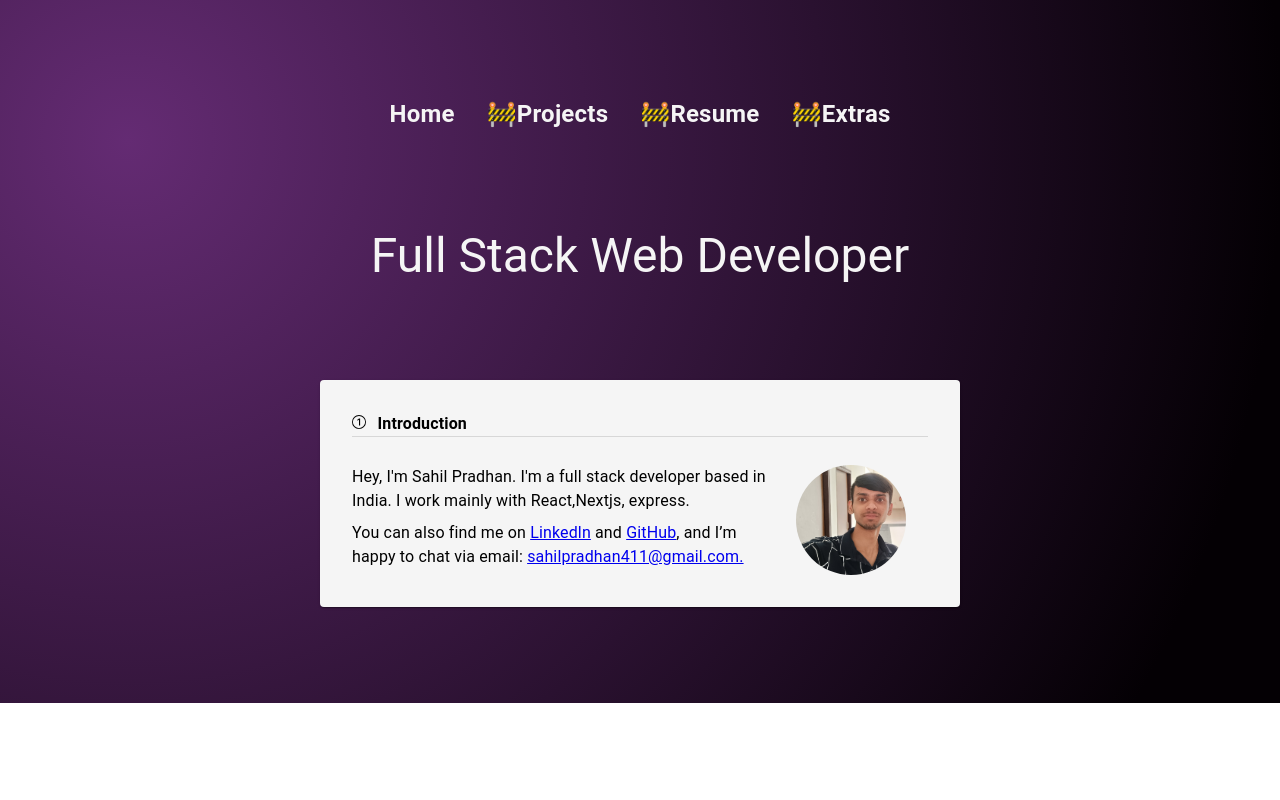
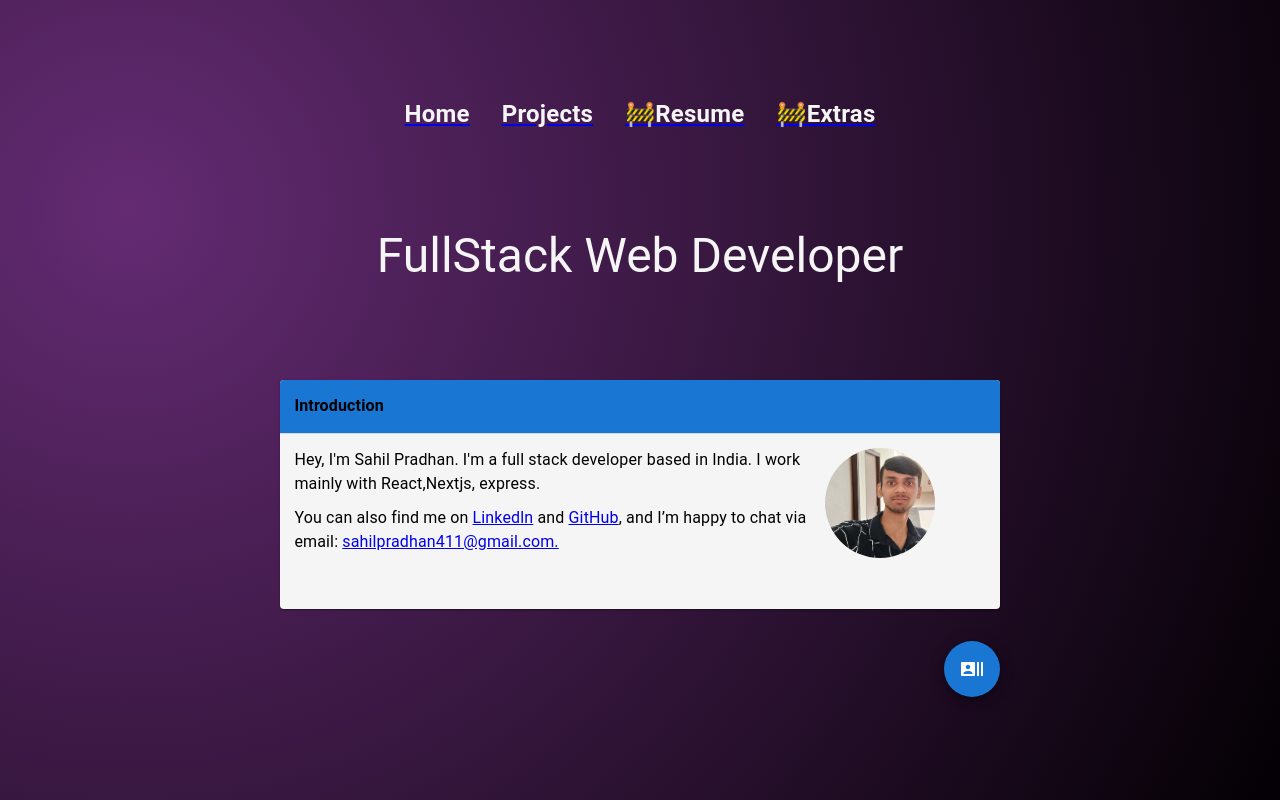
Before and after one commit to s2ahil/react-portfolio, a React (Vite) app: page / in a window 1280 px wide. Shown: the top 800 px of the page. Built offline with nearby package versions, Linux system fonts and the light colour scheme.

Commit message:
added projects section

```diff
--- a/package.json
+++ b/package.json
@@ -12,6 +12,7 @@
   "dependencies": {
     "@emotion/react": "^11.11.1",
     "@emotion/styled": "^11.11.0",
+    "@mui/icons-material": "^5.15.5",
     "@mui/material": "^5.14.7",
     "react": "^18.2.0",
     "react-dom": "^18.2.0",
--- a/src/App.jsx
+++ b/src/App.jsx
@@ -1,5 +1,8 @@
 
 import Body from "./body"
+import { BrowserRouter as Router, Route, Routes } from "react-router-dom";
+import { Projects,Extras } from "./components/index.js";
+
 
 
 function App() {
@@ -7,9 +10,14 @@ function App() {
 
   return (
     <>
+      <Router>
+        <Routes >
+        <Route path="/" element={<Body />} />
+        <Route path="/projects" element={<Projects />} />
+        <Route path="/extras" element={<Extras />} />
+        </Routes>
 
-     <Body />
-
+      </Router>
     </>
   )
 }
--- a/src/body.jsx
+++ b/src/body.jsx
@@ -1,6 +1,6 @@
 import Card from '@mui/material/Card';
 import Tooltip from '@mui/material/Tooltip';
-import { Button, Box, Avatar, Grid, Switch } from '@mui/material';
+import { Box, Avatar, Grid } from '@mui/material';
 import { Typography } from '@mui/material';
 import { Divider } from '@mui/material';
 import Profile from "../src/images/profile.jpg";
@@ -8,12 +8,26 @@ import "./body.css"
 import { Link } from 'react-router-dom';
 import { Navbar } from './components';
 
+import SpeedDial from '@mui/material/SpeedDial';
+import { useState } from 'react';
+import SpeedDialAction from '@mui/material/SpeedDialAction';
+import LinkedInIcon from '@mui/icons-material/LinkedIn';
+import GitHubIcon from '@mui/icons-material/GitHub';
+import RecentActorsIcon from '@mui/icons-material/RecentActors';
+import EmailIcon from '@mui/icons-material/Email';
+
+const actions = [
+    { icon: <LinkedInIcon ></LinkedInIcon>, name: 'linkedln', href: "https://www.linkedin.com/in/sahil-pradhan-46a0a31b7/" },
+    { icon: <GitHubIcon></GitHubIcon>, name: 'Github', href: "https://github.com/s2ahil" },
+    { icon: <EmailIcon></EmailIcon>, name: "Email", href: "mailto:sahilpradhan411@gmail.com" }
+
+];
+
+export default function body() {
+    const [direction, setDirection] = useState('up')
 
 
 
-
-
-export default function body() {
 
     return (
 
@@ -22,36 +36,36 @@ export default function body() {
 
             <div style={{
 
-                // backgroundColor: " #0093E9",
-                // backgroundImage: "linear-gradient(160deg, #0093E9 0%, #80D0C7 100%)",
-
                 backgroundImage: "radial-gradient( circle farthest-corner at 10% 20%,  rgba(100,43,115,1) 0%, rgba(4,0,4,1) 90% )",
                 height: "100%",
                 width: "100%",
-                paddingBottom: "6rem"
-                // backgroundColor: "green",
+                paddingBottom: "6rem",
+
 
 
             }} >
+                <Navbar></Navbar>
+
+                <div className='flex_center ' style={{ margin: "0 0 6rem", width: "100%", color: "whitesmoke" }}>
+                    <Typography variant="h3" style={{ textAlign: "center" }}>FullStack Web Developer </Typography>
+                </div>
 
 
 
-                <Navbar></Navbar>
-
-                <div className='flex_center ' style={{ margin: "0 0 6rem", width: "100%", color: "whitesmoke" }}>
-                    <Typography variant="h3" style={{ textAlign: "center" }}>Full Stack Web Developer </Typography>
-                </div>
-
+                <div style={{ display: "flex" }} className='flex_center'>
+                    <div className='flex_center' >
                         <Box
 
 
                             sx={{
                                 display: "flex",
+
                                 flexDirection: "column",
-                        margin: "0 25%  0",
+
                                 '@media (max-width:960px)': {
                                     margin: "1rem"
-                        }
+                                },
+                                maxWidth: "45rem"
 
 
                             }}
@@ -59,27 +73,22 @@ export default function body() {
 
                         >
 
-                    <Box
-                        className="flex_center">
-                    </Box>
+
                             <div>
-                        <Card sx={{ padding: "5%", backgroundColor: "whitesmoke" ,color:"black"}}>
+                                <Card sx={{ padding: "0 0 5%", backgroundColor: "whitesmoke", color: "black" }}>
 
 
-                            <Box sx={{ display: "flex" }}>
-                                <Typography sx={{ marginRight: "2%" }}>
+                                    <Box sx={{ display: "flex", padding: "2%", backgroundColor: "#1976D2" }}>
 
-                                    <Typography display="inline"> <svg style={{ fontWeight: "" }} xmlns="http://www.w3.org/2000/svg" width="14" height="14" fill="currentColor" className="bi bi-1-circle" viewBox="0 0 16 16" >
-                                        <path d="M1 8a7 7 0 1 0 14 0A7 7 0 0 0 1 8Zm15 0A8 8 0 1 1 0 8a8 8 0 0 1 16 0ZM9.283 4.002V12H7.971V5.338h-.065L6.072 6.656V5.385l1.899-1.383h1.312Z" />
 
-                                    </svg></Typography>
-                                </Typography>
+
 
                                         <Typography sx={{ fontWeight: 'bold' }}>Introduction</Typography>
 
+
                                     </Box>
                                     <Divider />
-                            <Grid container spacing={2} sx={{ marginTop: "2%" }}>
+                                    <Grid container spacing={2} sx={{ padding: "2%" }}>
                                         <Grid item xs={12} lg={9} order={{ xs: 2, lg: 1 }}>
                                             <Typography  >    Hey, I'm Sahil Pradhan. I'm a full stack developer  based in India. I work mainly with React,Nextjs, express.
 
@@ -88,24 +97,45 @@ export default function body() {
                                         </Grid>
                                         <Grid item xs={0} lg={3} order={{ xs: 1, lg: 2 }}>
                                             <Box sx={{ display: "flex", alignItems: "center" }}>
-                                        <Avatar aria-label="recipe" sx={{ width: 110, height: 110 }} src={Profile}>
+                                                <Avatar aria-label="profile" sx={{ width: 110, height: 110 }} src={Profile}>
 
                                                 </Avatar>
                                             </Box>
                                         </Grid>
                                     </Grid>
                                 </Card>
-                        <div style={{
-                            display: "flex",
-                            justifyContent: "center"
-                        }}>
-                            {/* <Box style={HcircleStyle} >
-                                </Box> */}
-                        </div>
+
+                                <Box sx={{ marginTop: "2rem", height: 320 }} >
+                                    <SpeedDial
+                                        ariaLabel="SpeedDial basic example"
+                                        sx={{}}
+                                        icon={<RecentActorsIcon />}
+                                        direction='left'
+                                    >
+                                        {actions.map((action) => (
+
+                                            <SpeedDialAction
+                                                href={action.href}
+                                                key={action.name}
+                                                icon={action.icon}
+                                                tooltipTitle={action.name}
+
+                                            />
+
+                                        ))}
+                                    </SpeedDial>
+                                </Box>
+
+
 
                             </div>
                         </Box>
 
+                    </div>
+
+
+
+                </div>
 
             </div>
 
--- /dev/null
+++ b/src/components/Projects.jsx
@@ -0,0 +1,54 @@
+import React from 'react'
+import { ImageCard } from '../reusableComponents/index.js'
+
+import { Link } from 'react-router-dom'
+
+
+
+const CardContent = [
+  { Image: "https://github.com/s2ahil/PriceWise-nextJs-/assets/101473078/c89d1cf1-9fa2-48c6-90f7-29b430c579e5", Name: "Price wise", LiveLink: "https://price-wise-next-js-delta.vercel.app/", Desc: "website aim to compare prizes of amazon product. tech stack - next js 14", Repo: "https://github.com/s2ahil/PriceWise-nextJs-/tree/main" },
+  { Image: "https://github.com/s2ahil/promptShare/assets/101473078/65778eae-3845-4e08-b5f0-ccc756bff7c3", Name: "share prompts", LiveLink: "https://prompt-share-1tuo.vercel.app/", Desc: "Website to share prompts", Repo: "https://github.com/s2ahil/promptShare" },
+  { Image: "https://github.com/s2ahil/nit-raipur-2.0/assets/101473078/5b0dd2b1-e323-49fe-a240-a8039e4b0a07", Name: "Kisan Mitra (react + fast api)", LiveLink: "https://nit-raipur-2-0.vercel.app/", Desc: "A chatbot to help farmer resolve their doubts regarding agricultrual schemes", Repo: "https://github.com/s2ahil/nit-raipur-2.0" },
+  { Image: "https://github.com/s2ahil/pet-me-frontend/assets/101473078/28d69014-e646-4239-8fdf-9bfca5f0ffc0", Name: "Pet Me (react + express)", LiveLink: "https://pet-me-frontend.vercel.app/", Desc: "A platform to rent or get paid to rent pets", Repo: "https://github.com/s2ahil/pet-me-frontend" },
+]
+
+
+const Projects = () => {
+  return (
+
+    <>
+    <div style={{position:"absolute",color:"white",padding:"2rem"}}>
+    <Link to="/" style={{color:"whitesmoke"}} >Home</Link>
+    </div>
+
+    <div
+      style={{
+        backgroundImage: "radial-gradient( circle farthest-corner at 10% 20%,  rgba(100,43,115,1) 0%, rgba(4,0,4,1) 90% )",
+        height: "100%", // Use 100vh for full viewport height
+        width: "100%",
+        display: "flex",
+        flexDirection: "column",
+
+      }}
+    >
+      <div>
+        <div style={{ display: "flex", justifyContent: "center", color: "whitesmoke" }}>
+          <h1>PROJECTS</h1>
+        </div>
+
+          <div style={{ display: "flex",justifyContent:"center",alignItems:"center", flexWrap: 'wrap', gap: "2rem", padding: "2rem" }}>
+            {CardContent.map((project, index) => (
+              <div key={index} >
+                <ImageCard Image={project.Image} Name={project.Name} LiveLink={project.LiveLink} Desc={project.Desc}></ImageCard>
+              </div>
+            ))}
+          </div>
+
+
+      </div>
+    </div>
+    </>
+  );
+}
+
+export default Projects;
--- a/src/components/index.js
+++ b/src/components/index.js
@@ -1,5 +1,7 @@
 import Navbar from "./navbar";
+import Extras from "./Extras"
+import Projects from "./Projects"
 
 
 
-export {Navbar}
+export {Navbar,Projects,Extras}
--- a/src/components/navbar.jsx
+++ b/src/components/navbar.jsx
@@ -1,8 +1,13 @@
 import React from 'react';
 import { Typography, Box } from '@mui/material';
 import { useTheme } from '@mui/material/styles';
+import { Link } from 'react-router-dom';
 
-const NavbarItems = ["Home", "🚧Projects", "🚧Resume", "🚧Extras"];
+
+const NavbarItems = [
+
+
+   { page:"Home",route:"/"},{page: "Projects",route:"/projects"},{ page:"🚧Resume",route:""},{ page:"🚧Extras",route:""}];
 
 const Navbar = () => {
     const theme = useTheme();
@@ -24,23 +29,24 @@ const Navbar = () => {
                 }}
             >
                 {NavbarItems.map((item, index) => (
-                    <Typography key={index} sx={{
+                    <Link to={item.route}> <Typography key={index} sx={{
                         fontWeight: 'bold',
                         fontSize: "1.5rem",
                         '&:hover': {
-                                textDecoration: 'underline', // Add the desired hover effect
-                                cursor: 'pointer',
-                                color: "#00c04b", // Change color on hover
-                            },
-                        color:"whitesmoke",
+                            textDecoration: 'underline', // Add the desired hover effect
+                            cursor: 'pointer',
+                            color: "#00c04b", // Change color on hover
+                        },
+                        color: "whitesmoke",
                         '@media (max-width: 600px)': {
                             gap: "1rem", // Set your alternative background color here
                             fontSize: "1rem"
                         },
 
                     }}>
-                        {item}
+                        {item.page}
                     </Typography>
+                    </Link>
                 ))}
             </Box>
         </div>
--- a/src/main.jsx
+++ b/src/main.jsx
@@ -1,12 +1,11 @@
 import React from 'react'
 import ReactDOM from 'react-dom/client'
 import App from "./App"
-import { BrowserRouter, Routes, Route } from "react-router-dom";
 
 ReactDOM.createRoot(document.getElementById('root')).render(
   <React.StrictMode>
-   <BrowserRouter>
+
     <App />
-    </BrowserRouter>
+
   </React.StrictMode>,
 )
--- /dev/null
+++ b/src/reusableComponents/index.js
@@ -0,0 +1,4 @@
+import ImageCard from "./ImageCard";
+
+
+export{ImageCard}
```
Also changed, not shown: src/components/Extras.jsx (added, +9 -0 lines), src/reusableComponents/ImageCard.jsx (added, +50 -0 lines), src/images/pricewise.jpeg (added), 1 other file (tests, documents, lock files or other folders). Lines whose indentation alone changed are shown as unchanged.
